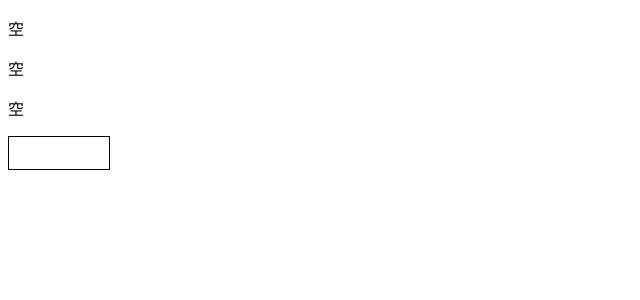
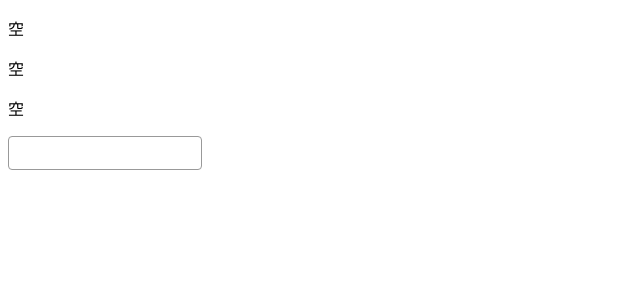
Before and after one commit to SOALIN228/Nono, a Vue app: page / in a window 1280 px wide. Shown: the top 300 px of the page, without its empty margins (0-640 px from the left). Built offline with nearby package versions, Linux system fonts and the light colour scheme.

Commit message:
添加样式

```diff
--- a/src/components/Cascader/cascader.vue
+++ b/src/components/Cascader/cascader.vue
@@ -1,6 +1,7 @@
 <template>
   <div class="cascader">
     <div class="trigger" @click="popoverVisible = !popoverVisible">
+      {{result || '&nbsp;'}}
     </div>
     <div class="popover-wrapper" v-if="popoverVisible">
       <n-cascader-items :items="source"
@@ -39,6 +40,11 @@ export default {
       popoverVisible: false
     }
   },
+  computed: {
+    result () {
+      return this.selected.map((item) => item.name).join('/')
+    }
+  },
   methods: {
     onUpdateSelected (newSelected) {
       this.$emit('update:selected', newSelected)
@@ -54,9 +60,13 @@ export default {
     position: relative;
 
     .trigger {
-      height: 32px;
-      width: 100px;
-      border: 1px solid black;
+      height: $height;
+      display: inline-flex;
+      align-items: center;
+      padding: 0 1em;
+      min-width: 10em;
+      border: 1px solid $border-color;
+      border-radius: $border-radius;
     }
 
     .popover-wrapper {
@@ -65,6 +75,7 @@ export default {
       left: 0;
       background: white;
       display: flex;
+      margin-top: 8px;
       @extend .box-shadow;
     }
   }
--- a/src/components/CascaderItems/cascader-items.vue
+++ b/src/components/CascaderItems/cascader-items.vue
@@ -39,11 +39,6 @@ export default {
     level: {
       type: Number,
       default: 0
-    }
-  },
-  data () {
-    return {
-      leftSelected: null
     }
   },
   computed: {
```
